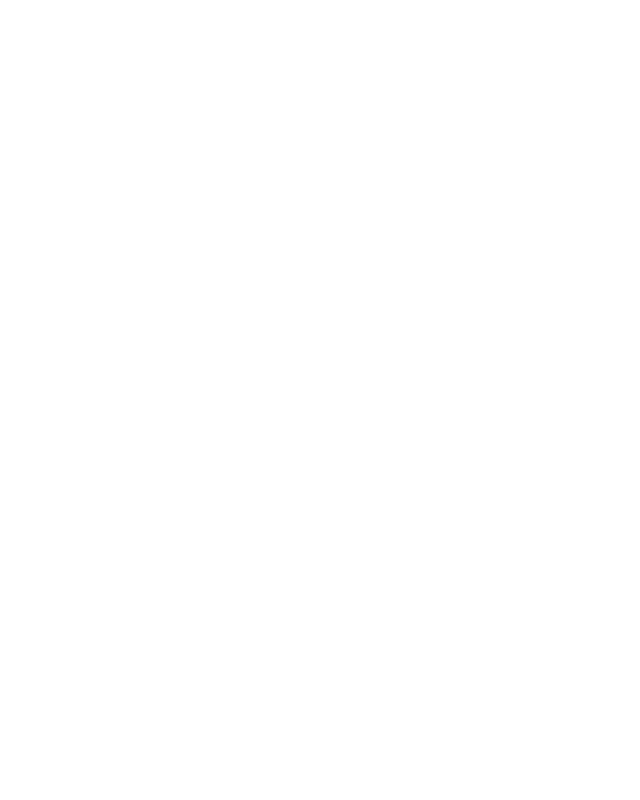
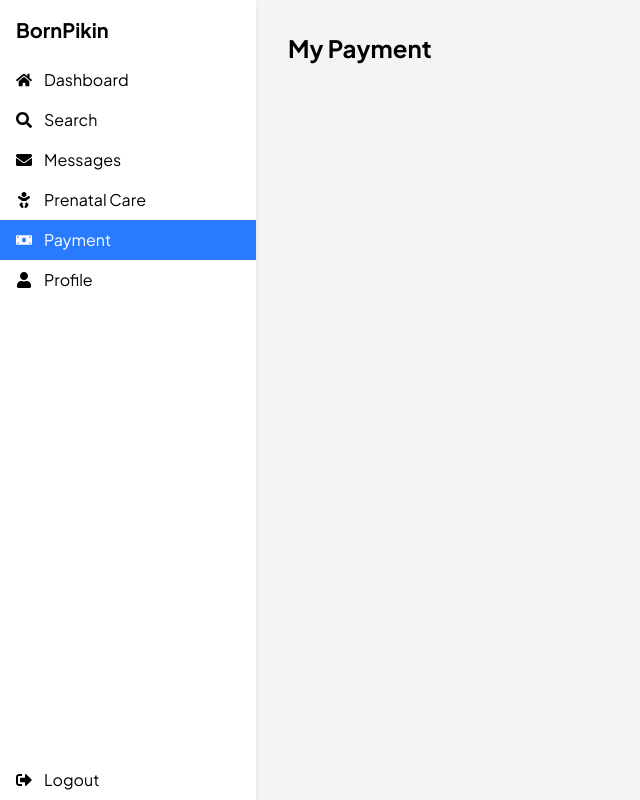
Before and after one commit to fasakinhenry/BornPikin, a React (Vite) app: page /payment in a window 1280 px wide. Before the commit this address had no page. Shown: the whole page, without its empty margins (0-640 px from the left). Built offline with nearby package versions, Linux system fonts and the light colour scheme.

Commit message:
:wastebasket: refactor(appointments): Remove unwanted appointments component
- Delete unused appointments component
- Clean up related code and references

Footer: 0.1.6

```diff
--- a/src/App.jsx
+++ b/src/App.jsx
@@ -11,8 +11,8 @@
 import Search from './components/Search';
 import Messages from './components/Messages';
 import PrenatalCare from './components/PrenatalCare';
+import Payment from './components/Payment';
 import Profile from './components/Profile';
-import Appointments from './components/Appointments';
 import Medication from './components/Medication';
 import Records from './components/Records';
 import Consultants from './components/Consultants';
@@ -40,8 +40,8 @@
         <Route path='/search' element={<Search />} />
         <Route path='/messages' element={<Messages />} />
         <Route path='/prenatal-care' element={<PrenatalCare />} />
-        <Route path='/profile' element={<Profile />} />
-        <Route path='/appointments' element={<Appointments />} />
+        <Route path='/prenatal-care' element={<PrenatalCare />} />
+        <Route path='/payment' element={<Payment />} />
         <Route path='/medication' element={<Medication />} />
         <Route path='/records' element={<Records />} />
         <Route path='/consultants' element={<Consultants />} />
--- a/src/components/Appointments.jsx
+++ /dev/null
@@ -1,7 +0,0 @@
-import React from 'react';
-
-const Appointments = () => {
-  return <h2>Appointments Component</h2>;
-};
-
-export default Appointments;
--- /dev/null
+++ b/src/components/Payment.jsx
@@ -0,0 +1,12 @@
+import React from 'react';
+
+const Payment = () => {
+  return (
+    <div>
+      <h1 className='text-2xl font-bold mb-4'>My Payment</h1>
+      {/* Add payment information and editing functionality here */}
+    </div>
+  );
+};
+
+export default Payment;
```
